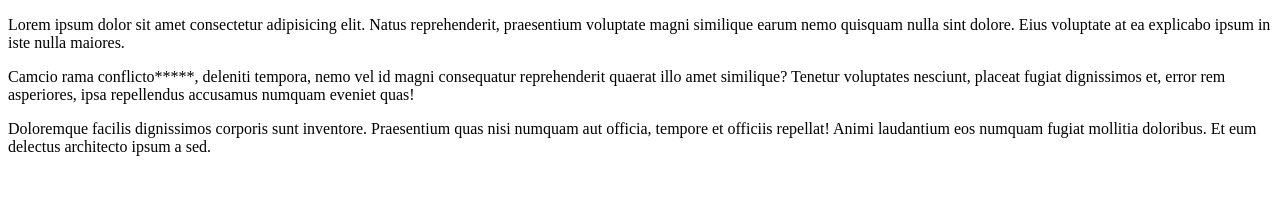
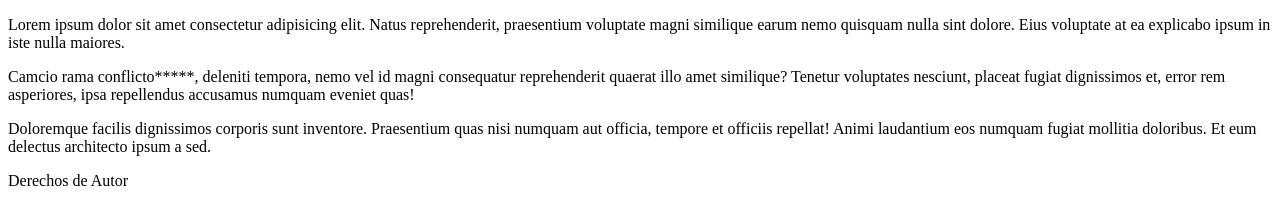
Before and after one commit to crisguille/testCodoaCodo, a plain HTML site: page index.html in a window 1280 px wide. Drawn offline with Linux system fonts and the light colour scheme.

Commit message:
footer added in rama

```diff
--- a/index.html
+++ b/index.html
@@ -10,5 +10,6 @@
     <p>Lorem ipsum dolor sit amet consectetur adipisicing elit. Natus reprehenderit, praesentium voluptate magni similique earum nemo quisquam nulla sint dolore. Eius voluptate at ea explicabo ipsum in iste nulla maiores.</p>
     <p>Camcio rama conflicto*****, deleniti tempora, nemo vel id magni consequatur reprehenderit quaerat illo amet similique? Tenetur voluptates nesciunt, placeat fugiat dignissimos et, error rem asperiores, ipsa repellendus accusamus numquam eveniet quas!</p>
     <p>Doloremque facilis dignissimos corporis sunt inventore. Praesentium quas nisi numquam aut officia, tempore et officiis repellat! Animi laudantium eos numquam fugiat mollitia doloribus. Et eum delectus architecto ipsum a sed.</p>
+    <footer>Derechos de Autor</footer>
 </body>
 </html>
```
